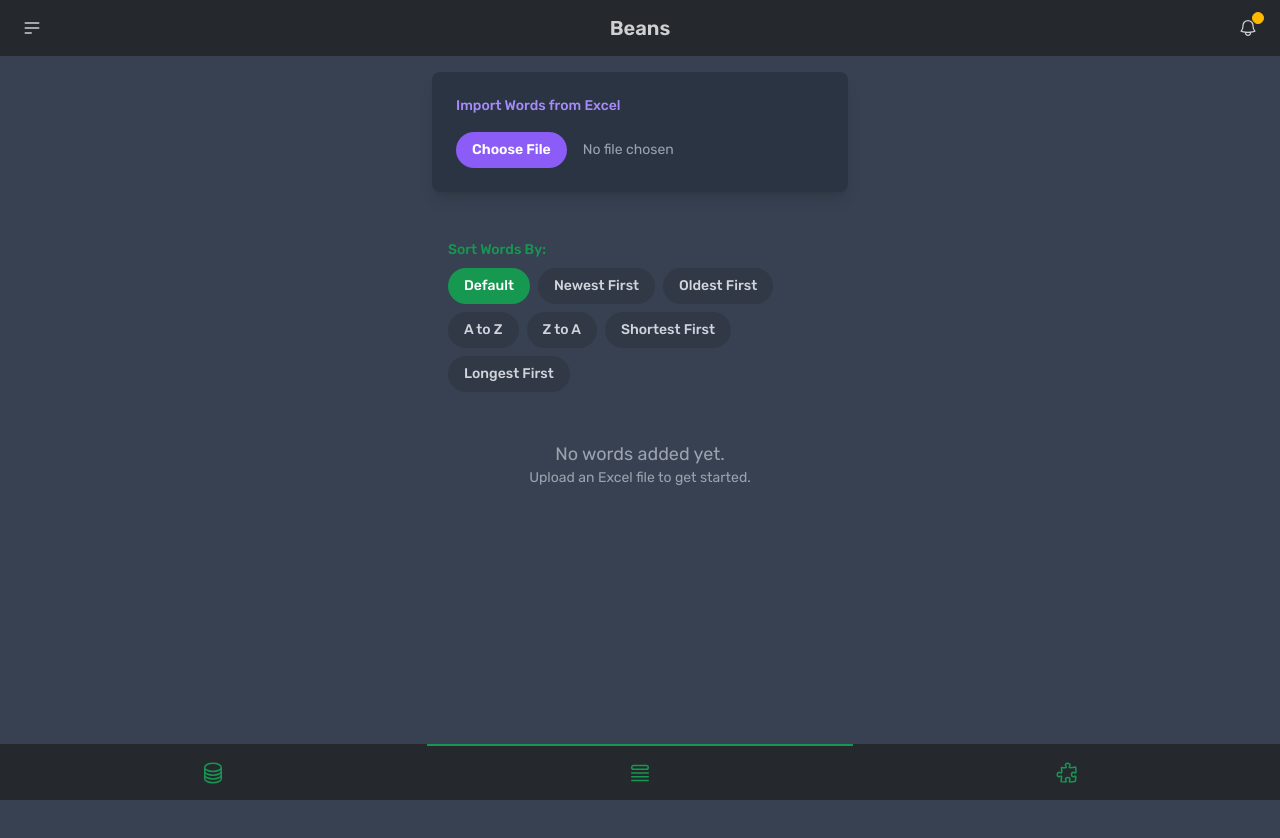
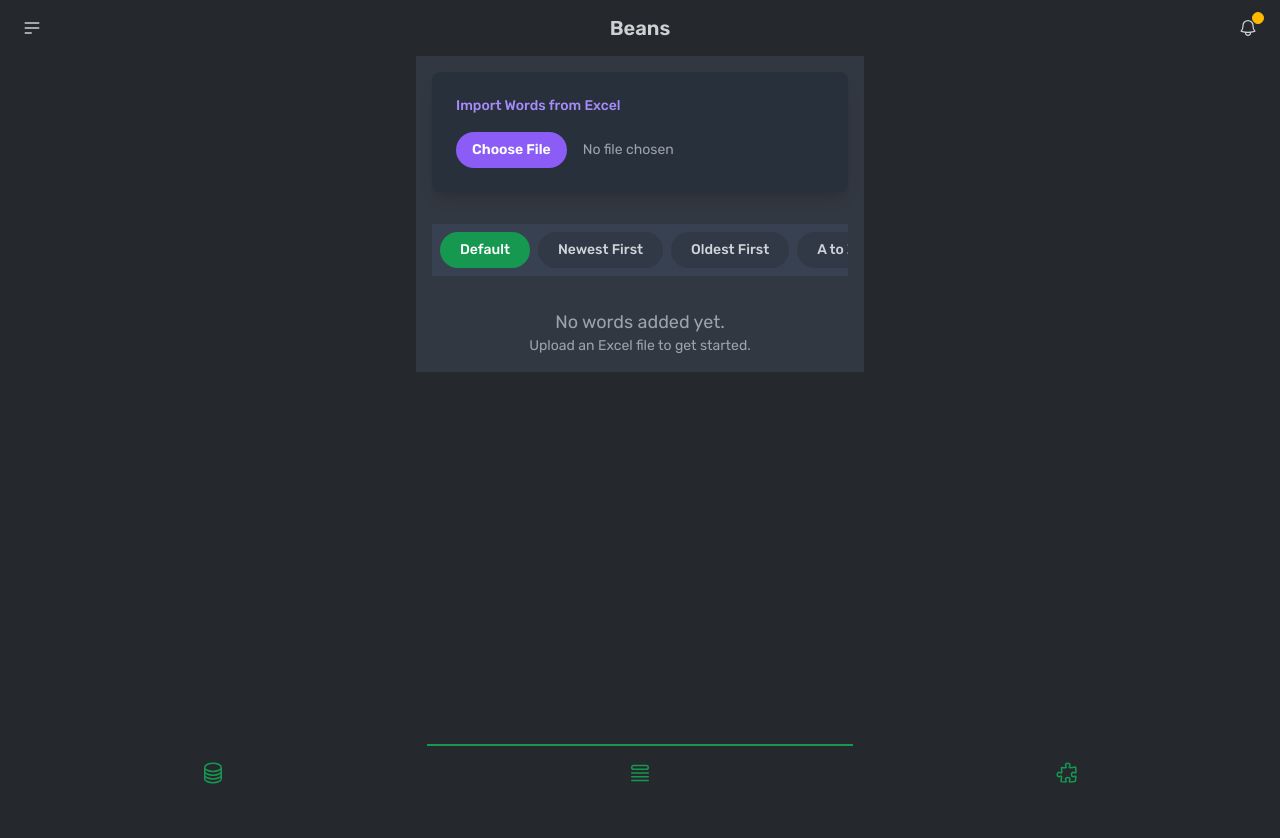
Before and after one commit to miladmrk94/beans-list, a React (Vite) app: page / in a window 1280 px wide. Shown: the top 838 px of the page. Built offline with nearby package versions, Linux system fonts and the light colour scheme.

Commit message:
[STYLE] fix styles

```diff
--- a/index.html
+++ b/index.html
@@ -10,7 +10,7 @@
     <title>beans-list</title>
   </head>
   <body>
-    <div id="root" style="background-color: #374151;height:100dvh"></div>
+    <div id="root" style="height:100dvh"></div>
     <script type="module" src="/src/main.jsx"></script>
   </body>
 </html>
--- a/src/App.jsx
+++ b/src/App.jsx
@@ -55,9 +55,9 @@ function App() {
   };
 
   return (
-    <div className=" max-w-md mx-auto bg-gray-700">
+    <div className=" max-w-md mx-auto bg-[#323841] ">
       <Header />
-      <div className="container mx-auto p-2 my-14 sm:p-4">
+      <div className="container mx-auto  my-14 sm:p-4">
         <FileUploader
           onUpload={handleFileUpload}
           wordsList={wordsList}
--- a/src/components/WordSorter.jsx
+++ b/src/components/WordSorter.jsx
@@ -10,19 +10,16 @@ export function WordSorter({ sortType, setSortType }) {
   ];
 
   return (
-    <div className="max-w-2xl mx-auto p-4  ">
-      <label className="block text-sm font-medium text-success mb-2">
-        Sort Words By:
-      </label>
-      <div className="flex flex-wrap gap-2 justify-center sm:justify-start">
+    <div className="max-w-2xl mx-auto">
+      <div className="flex px-2 py-2 flex-row gap-2 w-full overflow-x-auto scrollbar-hidden whitespace-nowrap bg-[#374151]">
         {sortButtons.map(({ type, label }) => (
           <button
             key={type}
             onClick={() => setSortType(type)}
-            className={`px-4 py-2 rounded-full text-sm font-medium transition-colors duration-300
+            className={`px-5 py-2  rounded-full text-sm font-medium transition-colors duration-300
               ${sortType === type
                 ? 'bg-success text-white'
-                : ' bg-[#25292e] bg-opacity-30 text-gray-300 hover:bg-gray-600'}`}
+                : 'bg-[#25292e] bg-opacity-30 text-gray-300 hover:bg-gray-600'}`}
           >
             {label}
           </button>
--- a/src/components/WordsList.jsx
+++ b/src/components/WordsList.jsx
@@ -19,7 +19,7 @@ export function WordsList({
 
   const handleWordClick = (word) => {
     setEditingWord(word);
-    setVocabularyKey(prev => prev + 1);
+    setVocabularyKey((prev) => prev + 1);
     document.getElementById("my_modal_3").showModal();
   };
 
@@ -57,22 +57,24 @@ export function WordsList({
   }
 
   return (
-    <div className="max-w-2xl mx-auto">
+    <div className="flex flex-col gap-4 max-w-2xl mx-auto ">
+      <div className=" pb-3 bg-[#374151] px-2">
         <button
           onClick={() => {
             setEditingWord(null);
             document.getElementById("my_modal_3").showModal();
           }}
-        className="w-full mb-4 px-4 py-2 bg-success hover:bg-success/80 text-white rounded-lg
+          className="w-full  px-4 py-2 bg-success hover:bg-success/80 text-white rounded-lg
                    text-sm font-medium transition-colors duration-200"
         >
           Add New Word
         </button>
-
+      </div>
+      <div className=" rounded-xl bg-[#374151] overflow-hidden mx-3">
         {words.map((word) => (
           <div
             key={word.id}
-          className=" bg-[rgb(65, 65, 65)] p-2 flex items-center justify-between
+            className="  p-2 flex items-center justify-between
                     hover:bg-gray-750 transition-all border-t-[1px] border-white border-opacity-5 h-14 overflow-hidden"
           >
             <div className="flex-1 grid grid-cols-[1fr,auto,1fr] gap-4 items-center">
@@ -104,6 +106,7 @@ export function WordsList({
             </div>
           </div>
         ))}
+      </div>
 
       <dialog id="my_modal_3" className="modal modal-bottom sm:modal-middle">
         <div className="modal-box max-w-md p-0 overflow-hidden">
@@ -166,7 +169,7 @@ export function WordsList({
                 className="btn flex-1"
                 onClick={() => {
                   document.getElementById("my_modal_3").close();
-                  setVocabularyKey(prev => prev + 1);
+                  setVocabularyKey((prev) => prev + 1);
                 }}
               >
                 Cancel
--- a/src/index.css
+++ b/src/index.css
@@ -2,3 +2,12 @@
    @tailwind base;
    @tailwind components;
    @tailwind utilities;
+
+   .scrollbar-hidden::-webkit-scrollbar {
+      display: none; /* برای مرورگرهای WebKit */
+    }
+
+    .scrollbar-hidden {
+      -ms-overflow-style: none;  /* برای Internet Explorer و Edge */
+      scrollbar-width: none;  /* برای Firefox */
+    }
```
Lines whose indentation alone changed are shown as unchanged.
